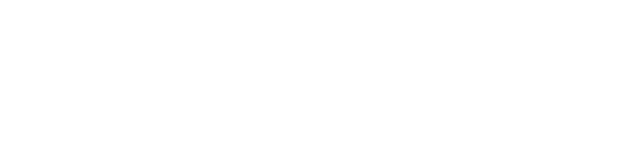
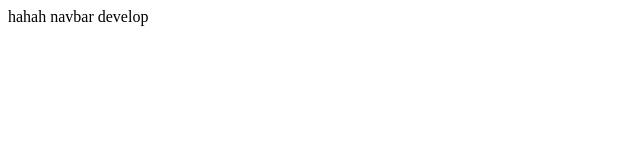
Before and after one commit to legobitna/space-landingpage, a plain HTML site: page index.html in a window 1280 px wide. Shown: the whole page, without its empty margins (0-640 px from the left). Drawn offline with Linux system fonts and the light colour scheme.

Commit message:
nav change 1

```diff
--- a/index.html
+++ b/index.html
@@ -7,6 +7,7 @@
 </head>
 <body>
     <nav>
+        hahah navbar develop
 
     </nav>
 
```
